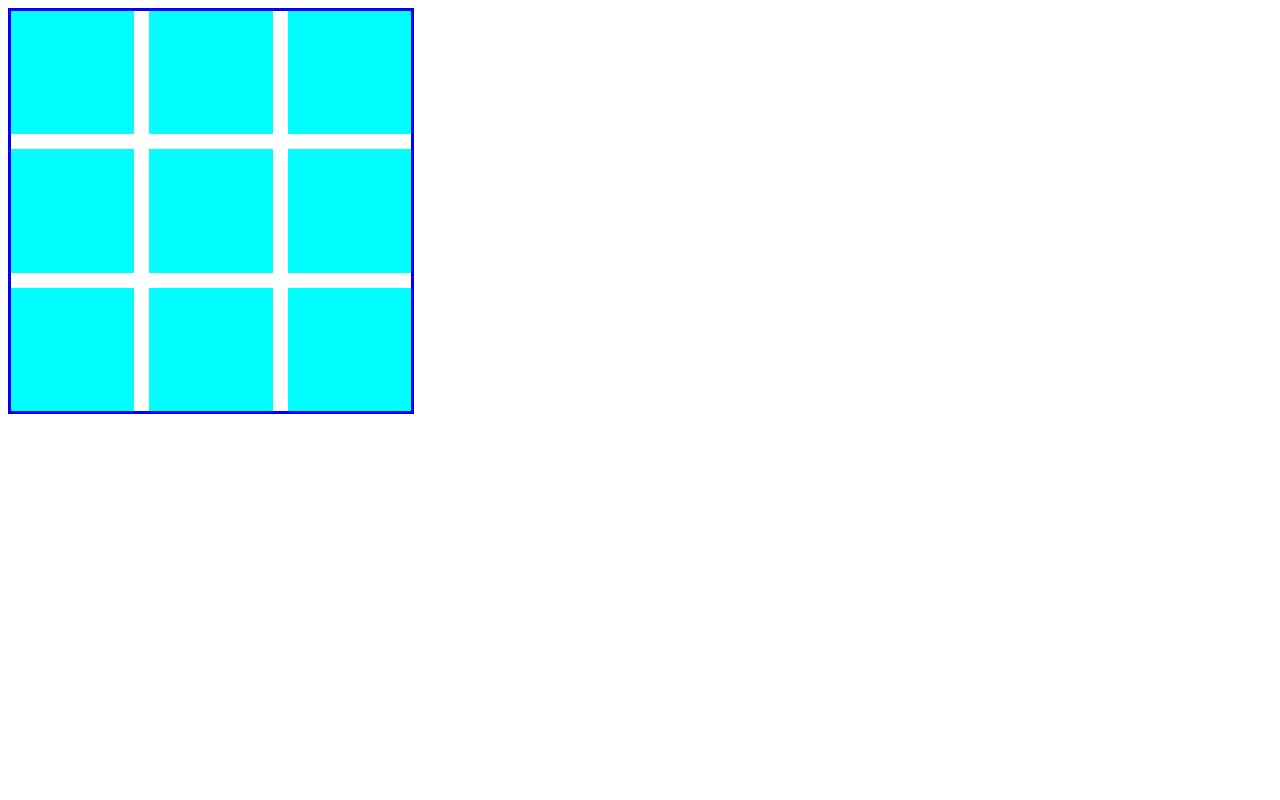
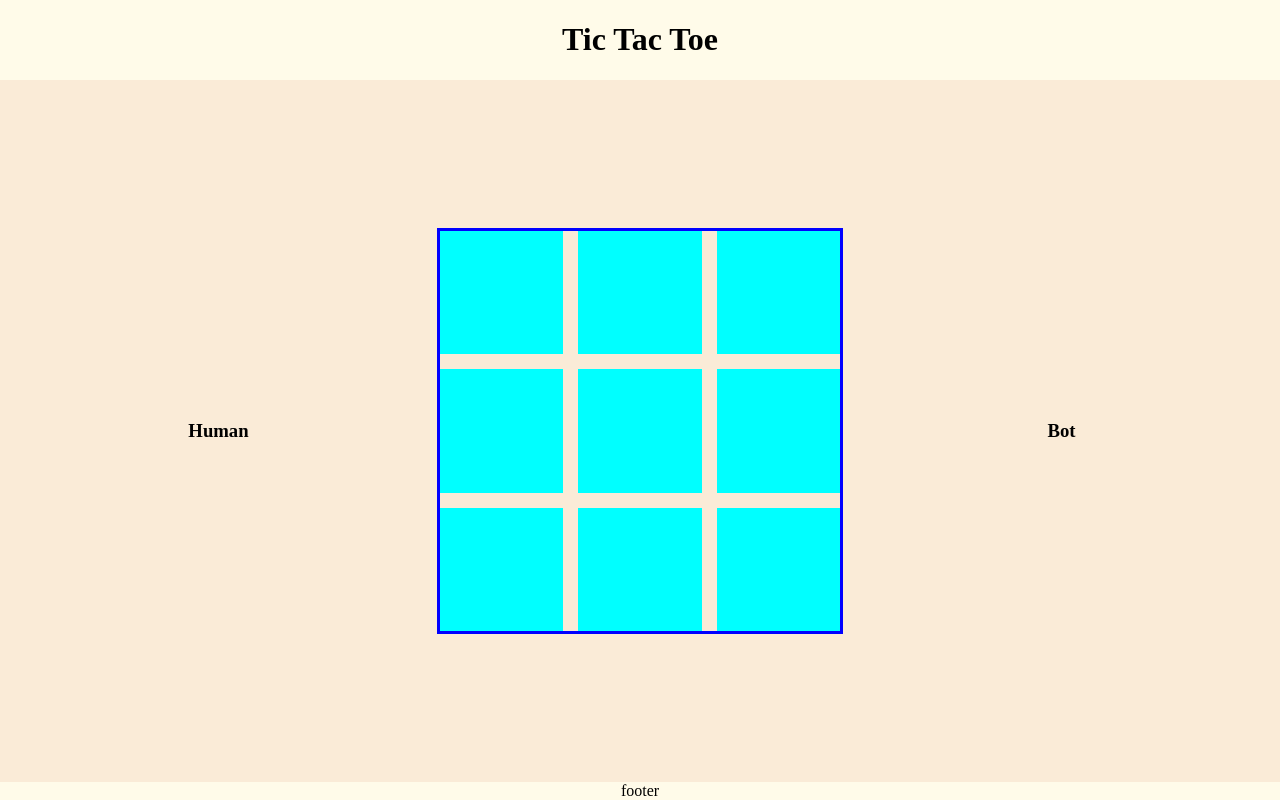
Before and after one commit to yosuanicolaus/odin-tic-tac-toe, a plain HTML site: page index.html in a window 1280 px wide. Drawn offline with Linux system fonts and the light colour scheme.

Commit message:
add page layout, html & scss

```diff
--- a/index.html
+++ b/index.html
@@ -8,6 +8,11 @@
     <title>Tic Tac Toe</title>
   </head>
   <body>
+    <h1>Tic Tac Toe</h1>
+    <div class="leftbar">
+      <h3>Human</h3>
+    </div>
+    <div class="mainbar">
       <div id="container">
         <div class="card"></div>
         <div class="card"></div>
@@ -19,6 +24,14 @@
         <div class="card"></div>
         <div class="card"></div>
       </div>
+    </div>
+    <div class="rightbar">
+      <h3>Bot</h3>
+    </div>
+
+    <footer>
+      <div>footer</div>
+    </footer>
 
     <script src="./tictactoe.js"></script>
   </body>
--- a/style/style.scss
+++ b/style/style.scss
@@ -1,4 +1,29 @@
 @import url('https://fonts.googleapis.com/css2?family=Fredoka:wght@700&display=swap');
+
+html, body {
+  margin: 0;
+  padding: 0;
+  height: 100%;
+  text-align: center;
+}
+
+body {
+  background-color: rgb(255, 251, 233);
+  display: grid;
+  grid-template-columns: 1fr auto 1fr;
+  grid-template-rows: auto 1fr auto;
+
+  h1, footer {
+    grid-column: span 3;
+  }
+
+  .mainbar, .leftbar, .rightbar {
+    background-color: antiquewhite;
+    display: grid;
+    justify-items: center;
+    place-content: center;
+  }
+}
 
 #container {
   display: grid;
```
Also changed, not shown: style/style.css, 1 other file. Lines whose indentation alone changed are shown as unchanged.
